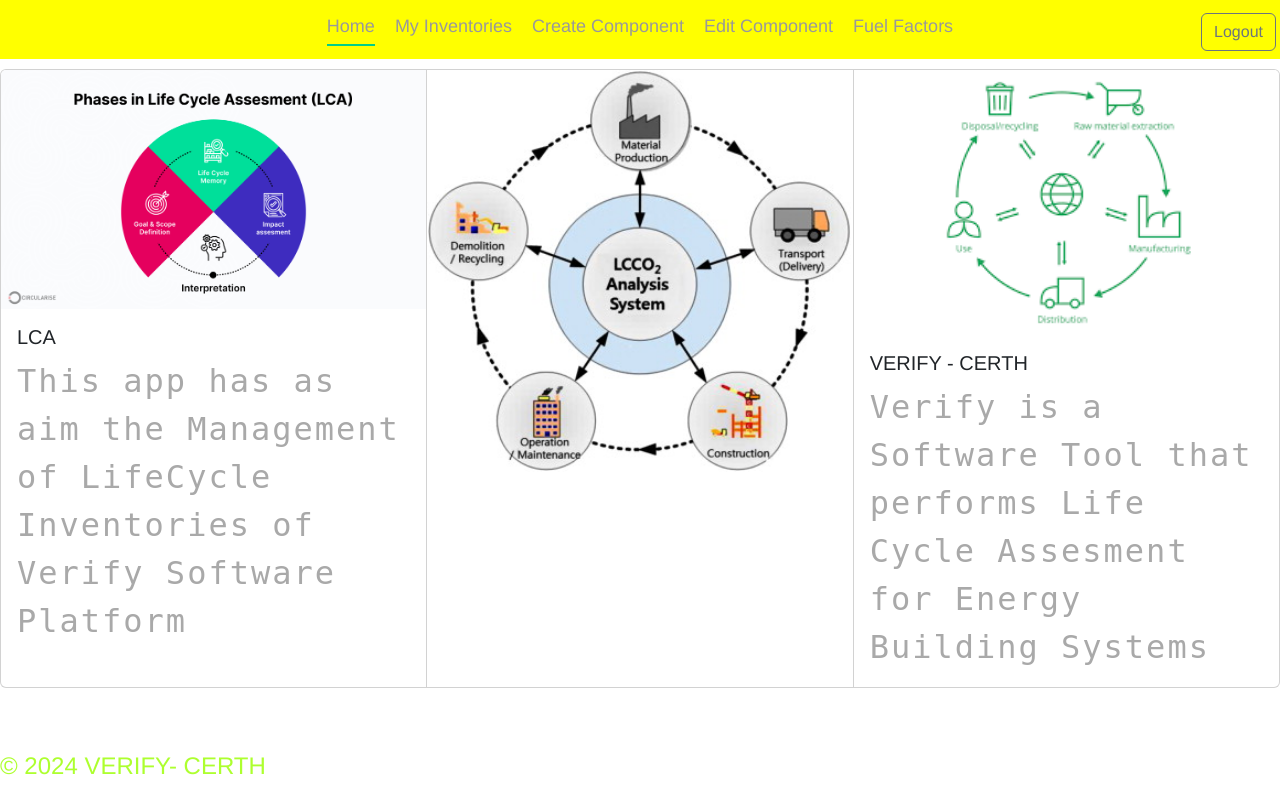
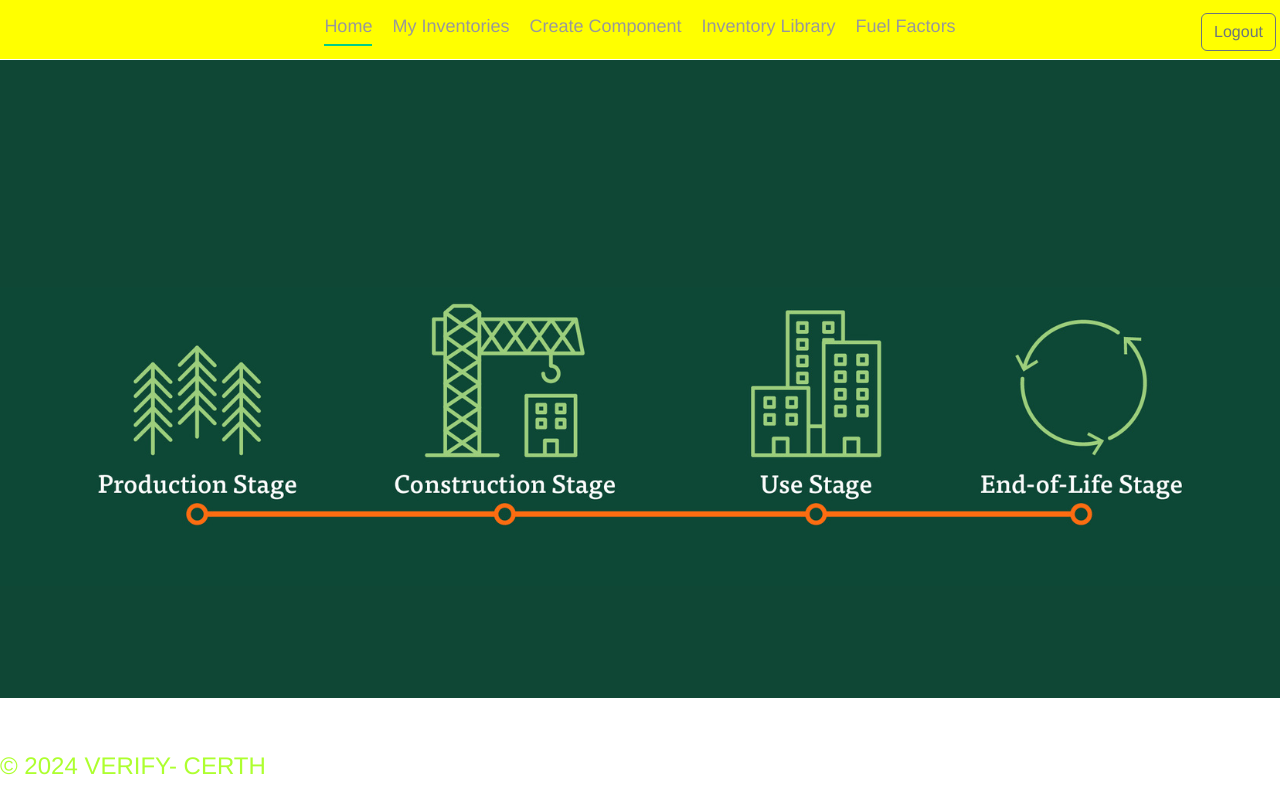
Before and after one commit to nikoschairopoulos/VerifyInventoryApp, a Vue app in the folder InventoryApp/InventoryFrontBackEnd/Frontend/: page / in a window 1280 px wide. Built offline with nearby package versions, Linux system fonts and the light colour scheme.

Commit message:
Some Frontent Changes

```diff
--- a/InventoryApp/InventoryFrontBackEnd/Frontend/src/components/Navbar.vue
+++ b/InventoryApp/InventoryFrontBackEnd/Frontend/src/components/Navbar.vue
@@ -3,7 +3,7 @@
     <router-link :to="{ name: 'Home' }">Home</router-link>
     <router-link :to="{ name: 'ListMyInventories' }">My Inventories</router-link>
     <router-link :to="{ name: 'AddComponent' }">Create Component</router-link>
-    <router-link :to="{ name: 'ListComponents' }">Edit Component</router-link>
+    <router-link :to="{ name: 'ListComponents' }">Inventory Library</router-link>
     <router-link :to="{ name: 'factors' }">Fuel Factors</router-link>
     <button id="logoutbtn" class="btn btn-outline-secondary" @click="logout">Logout</button>
   </nav>
@@ -53,7 +53,7 @@
     text-align: center;
     background-color: yellow;
     padding: 1%;
-    margin-bottom: 10px;
+    margin-bottom: 1px;
   }
   .main-nav a {
     display: inline-block;
--- a/InventoryApp/InventoryFrontBackEnd/Frontend/src/views/AddComponent.vue
+++ b/InventoryApp/InventoryFrontBackEnd/Frontend/src/views/AddComponent.vue
@@ -77,7 +77,7 @@
 
 
         </div>
-        <div class="col-6">
+        <div  id="group2" class="col-6">
 
             <div class="mb-3 mt-3" @mouseover="explain('pref_cost')" @mouseleave="dontExplain">
                 <label for="quantity" class="form-label">Pref Cost <strong>[{{ ugs_header }}]</strong> :</label>
@@ -319,8 +319,10 @@
     }
     #component {
         width: 50%;
-        background-color:aliceblue;
-        border: 1px solid lightsteelblue;
+        background-color: aliceblue;
+        border: 2px solid lightsteelblue;
+        display: flex;
+        justify-content: space-evenly;
         border-radius: 1%;
 
     }
@@ -335,11 +337,21 @@
   }
 
   .mb-3{
-    width: 75%;
+    width: 60%;
   }
 
   #w3review{
     text-align:left;
   }
+  #group2{
+    margin-right: -18%;
+  }
+
+  #bibliography{
+    width:100%;
+  }
+  #description{
+    width:100%;
+  }
 
   </style>
--- a/InventoryApp/InventoryFrontBackEnd/Frontend/src/views/Home.vue
+++ b/InventoryApp/InventoryFrontBackEnd/Frontend/src/views/Home.vue
@@ -1,38 +1,10 @@
 <template>
   <div class="home">
-    <div class="card-group">
-  <div class="card">
-    <img class="card-img-top" src="../../public/figure1.png" alt="Card image cap">
-    <div class="card-body">
-      <h5 class="card-title">LCA</h5>
-      <p class="card-text">This app has as
-       aim the Management
-       of LifeCycle Inventories
-       of Verify Software Platform</p>
+      <img src="../../public/figure5.png" >
     </div>
-  </div>
-  <div class="card">
-    <img class="card-img-top" src="../../public/figure2.jpg" alt="Card image cap">
-    <div class="card-body">
-      <h5 class="card-title"></h5>
-      <p class="card-text"></p>
 
-    </div>
-  </div>
-  <div class="card">
-    <img class="card-img-top" src="../../public/figure3.png"  alt="Card image cap">
-    <div class="card-body">
-      <h5 class="card-title">VERIFY - CERTH </h5>
-      <p class="card-text">
-       Verify is a Software
-       Tool that performs
-       Life Cycle Assesment
-       for Energy Building
-       Systems</p>
-    </div>
-  </div>
-</div>
-  </div>
+
+
 </template>
 
 <script>
@@ -61,4 +33,11 @@
   line-height: 1.5; /* Adjust line height for better readability and style */
 
 }
+
+img {
+  width: 100%;
+  height: auto;
+}
+
+
 </style>
--- a/InventoryApp/InventoryFrontBackEnd/Frontend/src/views/ListComponents.vue
+++ b/InventoryApp/InventoryFrontBackEnd/Frontend/src/views/ListComponents.vue
@@ -1,6 +1,10 @@
 <template>
+  <div>
+    <UpdateComponent v-if="updateComponentMode" header="Update Component" :component="EditedComponent" />
+
+
+
     <div class="tablecontainer">
-
       <div class="choose_option">
       <div class="mb-3" v-if="!updateComponentMode">
                 <label for="Choose Technology" class="form-label">Choose Technology:</label><br>
@@ -18,12 +22,6 @@
                 </select>
             </div>
       </div>
-
-
-      <UpdateComponent v-if="updateComponentMode" header="Update Component" :component="EditedComponent" />
-
-
-
       <table class="table-responsive" v-if="!updateComponentMode">
         <thead class="thead-dark">
           <tr>
@@ -124,8 +122,9 @@
 
 
 
-    </div>
-  </template>
+  </div>
+</div>
+</template>
 
 
 
--- a/InventoryApp/InventoryFrontBackEnd/Frontend/src/views/UpdateComponent.vue
+++ b/InventoryApp/InventoryFrontBackEnd/Frontend/src/views/UpdateComponent.vue
@@ -1,7 +1,7 @@
 <template>
     <div container>
     <form ref="anyName" class="container mt-4" id="component"  @submit.prevent="handleSubmit">
-    <div class="group1">
+    <div class="col-6">
             <div class="mb-3">
                 <label for="name" class="form-label">Name:</label>
                 <input type="text" class="form-control" id="name" v-model="name">
@@ -69,7 +69,7 @@
             <button type="submit" class="btn btn-primary">Update Component</button>
 
         </div>
-        <div class="group2">
+        <div class="col-6" id="group2">
 
             <div class="mb-3">
                 <label for="quantity" class="form-label">Pref Cost:</label>
@@ -187,9 +187,10 @@
 
 </script>
 
-  <style >
 
-    h1{
+<style >
+
+h1{
         text-align: center;
     }
     #component {
@@ -198,21 +199,36 @@
         border: 2px solid lightsteelblue;
         display: flex;
         justify-content: space-evenly;
-        border-radius: 2%;
+        border-radius: 1%;
 
     }
     /* Apply different styles for smaller viewports */
-  @media (max-width: 768px) {
-    #component {
-        width: 80%;  /* Adjust the width for smaller screens */
-    }
+  @media (max-width: 1000px) {
+  }
+  .explanation{
+    margin-left: 4%;
+    position:fixed;
+    width:20%;
+    background-color: palegreen;
+  }
 
-    .mb-3 {
-        width: 100%;             /* Make each form element take full width on smaller screens */
-        box-sizing: border-box;  /* Include padding and border in the width */
-        margin-bottom: 10px;     /* Adjust the margin between form elements */
-    }
+  .mb-3{
+    width: 60%;
+  }
+
+  #w3review{
+    text-align:left;
+  }
+  #group2{
+    margin-right: -18%;
+  }
+
+  #bibliography{
+    width:100%;
+  }
+  #description{
+    width:100%;
+  }
 
 
-  }
-  </style>
+</style>
```
Also changed, not shown: InventoryApp/InventoryFrontBackEnd/Frontend/public/figure5.png (added), InventoryApp/InventoryFrontBackEnd/Frontend/public/index.html (line endings or trailing spaces), 1 other file (tests, documents, lock files or other folders).
